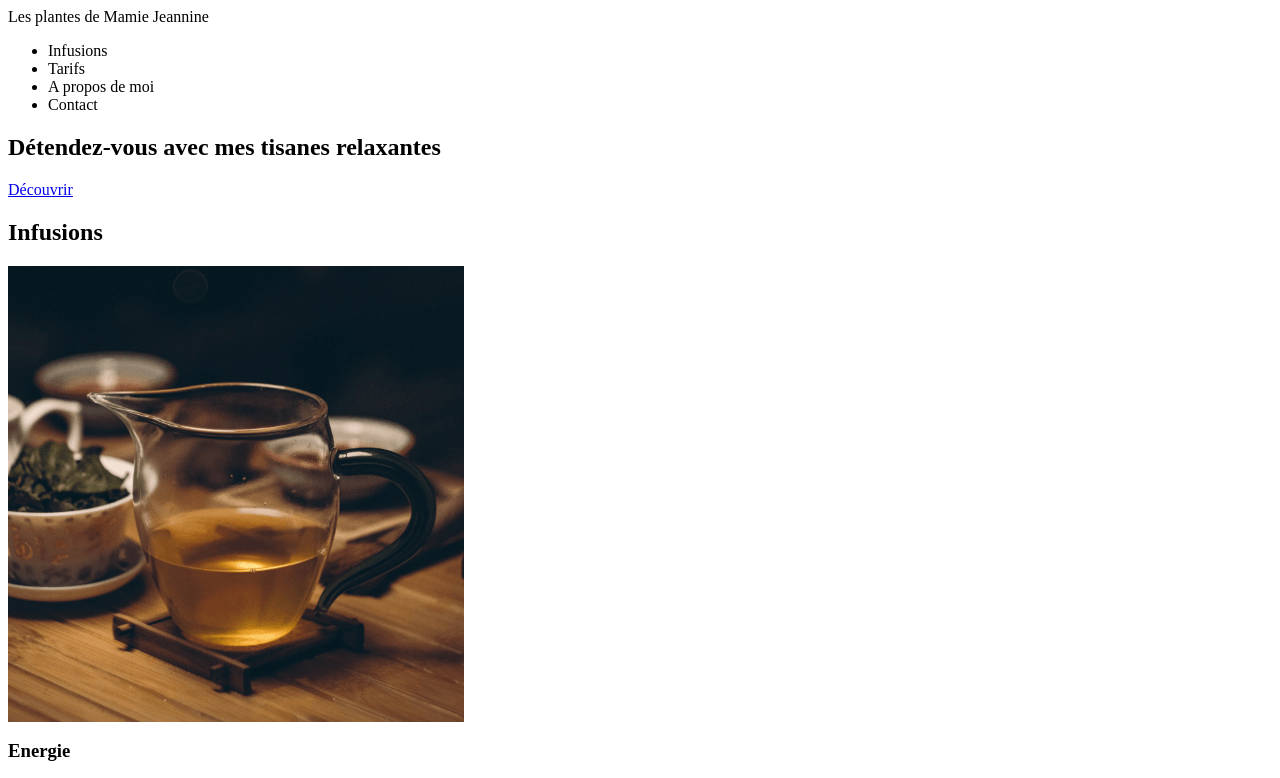
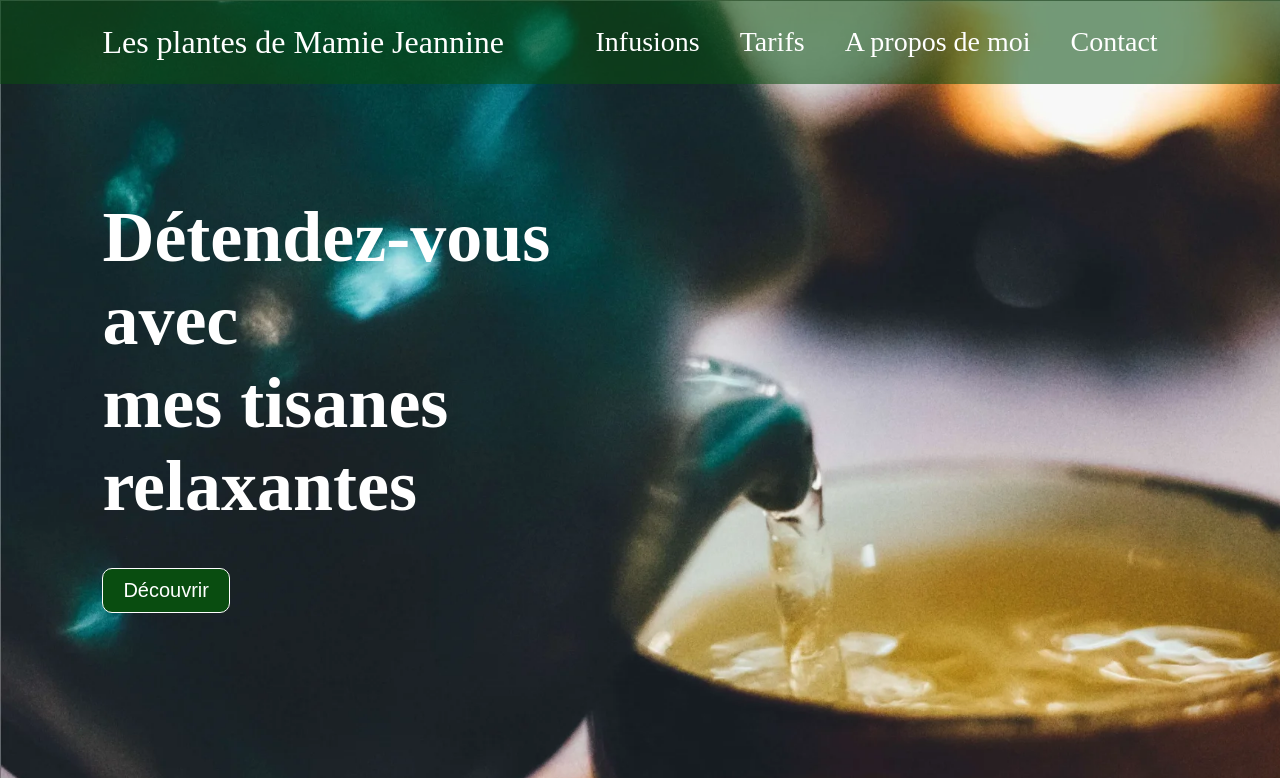
Before and after one commit to southsidetech/site-de-jeannine, a plain HTML site: page index.html in a window 1280 px wide. Shown: the top 778 px of the page. Drawn offline with Linux system fonts and the light colour scheme.

Commit message:
add CSS file and hero section for desktop

```diff
--- a/index.html
+++ b/index.html
@@ -1,17 +1,28 @@
+<html lang="en">
+  <head>
+    <meta charset="UTF-8" />
+    <meta http-equiv="X-UA-Compatible" content="IE=edge" />
+    <meta name="viewport" content="width=device-width, initial-scale=1.0" />
+    <link rel="stylesheet" href="style.css" />
+    <title>Document</title>
+  </head>
+  <body>
+    <section id="heroSection">
       <nav>
         <p>Les plantes de Mamie Jeannine</p>
         <ul>
-    <li>Infusions</li>
-    <li>Tarifs</li>
-    <li>A propos de moi</li>
-    <li>Contact</li>
+          <li><a href="#">Infusions</a></li>
+          <li><a href="#">Tarifs</a></li>
+          <li><a href="#">A propos de moi</a></li>
+          <li><a href="#">Contact</a></li>
         </ul>
       </nav>
-<section>
-  <h1>Détendez-vous avec mes tisanes relaxantes</h1>
-  <a href="#infusions">Découvrir</a>
+      <div id="heroSection__content">
+        <h1>Détendez-vous avec<br />mes tisanes relaxantes</h1>
+        <a href="#infusionsSection">Découvrir</a>
+      </div>
     </section>
-<section class="siteSection">
+    <section class="siteSection" id="infusionsSection">
       <div class="titleSection">
         <h2>Infusions</h2>
       </div>
@@ -41,9 +52,9 @@
         <div id="feesDescription">
           <p>
             Chacune de mes tisanes est préparée avec le plus grand des soins. Je
-        m’efforce de vous proposer la meilleure qualité possible sur tous mes
-        produits. Satisfaits ou remboursés !<br />Je propose la livraison,
-        moyennant 10€ de frais supplémentaires.
+            m’efforce de vous proposer la meilleure qualité possible sur tous
+            mes produits. Satisfaits ou remboursés !<br />Je propose la
+            livraison, moyennant 10€ de frais supplémentaires.
           </p>
           <p><strong>Pour un paquet de 20 infusions :</strong></p>
           <div>
@@ -67,12 +78,12 @@
       <div id="contactContent" class="sectionContent">
         <div id="contactDescription">
           <p>
-        De manière à vous fournir le meilleur service possible, je vous invite à
-        me contacter directement par ce formulaire.
+            De manière à vous fournir le meilleur service possible, je vous
+            invite à me contacter directement par ce formulaire.
           </p>
           <p>
-        Nous pourrons alors échanger sur votre demande, et même mettre en place
-        des offres sur mesure pour vous.
+            Nous pourrons alors échanger sur votre demande, et même mettre en
+            place des offres sur mesure pour vous.
           </p>
         </div>
         <div id="contactForm">
@@ -96,7 +107,12 @@
           </div>
           <div class="formRow">
             <label for="contactMessage">Message</label>
-        <textarea name="contactMessage" id="" cols="30" rows="10"></textarea>
+            <textarea
+              name="contactMessage"
+              id=""
+              cols="30"
+              rows="10"
+            ></textarea>
           </div>
           <a href="#">Envoyer</a>
         </div>
@@ -111,12 +127,12 @@
         <div>
           <p>
             Enchantée, moi c’est Jeannine, pour vous servir. Actuellement à
-        Amsterdam pour des raisons professionnelles, je conçois des infusions à
-        base de plantes médicinales.
+            Amsterdam pour des raisons professionnelles, je conçois des
+            infusions à base de plantes médicinales.
           </p>
           <p>
-        Pour cela, j’utilise des recettes secrètes transmises de mère en fille
-        depuis des générations.
+            Pour cela, j’utilise des recettes secrètes transmises de mère en
+            fille depuis des générations.
           </p>
         </div>
         <div>
@@ -145,3 +161,5 @@
         <p>Copyright© Les plantes de Mamie Jeannine, 2022</p>
       </div>
     </footer>
+  </body>
+</html>
--- /dev/null
+++ b/style.css
@@ -0,0 +1,68 @@
+body {
+  padding: 0;
+  margin: 0;
+}
+
+#heroSection {
+  background-image: url(img/hero-img.webp);
+  height: 100vh;
+  background-size: cover;
+  color: #fff;
+}
+
+nav {
+  display: flex;
+  justify-content: space-between;
+  align-items: center;
+  padding: 10px 8%;
+  background-color: rgba(9, 77, 16, 0.55);
+  font-family: "Amatic SC", serif;
+}
+
+nav p {
+  font-size: 32px;
+  margin: 0;
+}
+
+nav a {
+  text-decoration: none;
+  color: #fff;
+}
+
+ul {
+  display: flex;
+}
+
+ul li {
+  list-style: none;
+  padding: 0 20px;
+  font-size: 28px;
+}
+
+#heroSection__content {
+  display: flex;
+  height: 80vh;
+  flex-direction: column;
+  justify-content: center;
+  gap: 40px;
+}
+
+h1 {
+  font-family: "Amatic SC", serif;
+  font-size: 72px;
+  width: 45%;
+  margin: 0 10% 0 8%;
+}
+
+#heroSection__content a {
+  font-family: "Poppins", sans-serif;
+  font-size: 20px;
+  padding: 10px 20px;
+  text-decoration: none;
+  margin: 0 10% 0 8%;
+  color: #fff;
+  background-color: #094d10;
+  border-radius: 10px;
+  border: 1px solid #fff;
+  width: fit-content;
+}
```
Also changed, not shown: img/hero-img.webp (added). Lines whose indentation alone changed are shown as unchanged.
